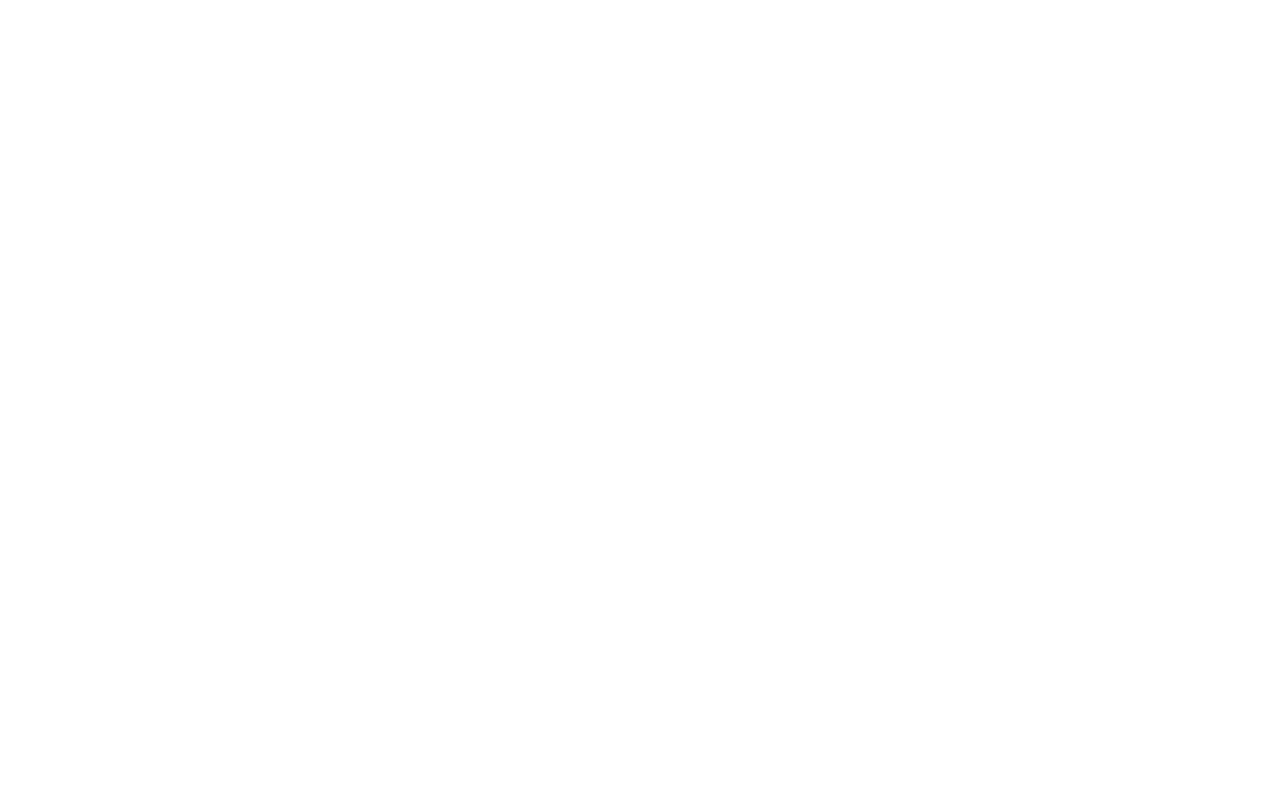
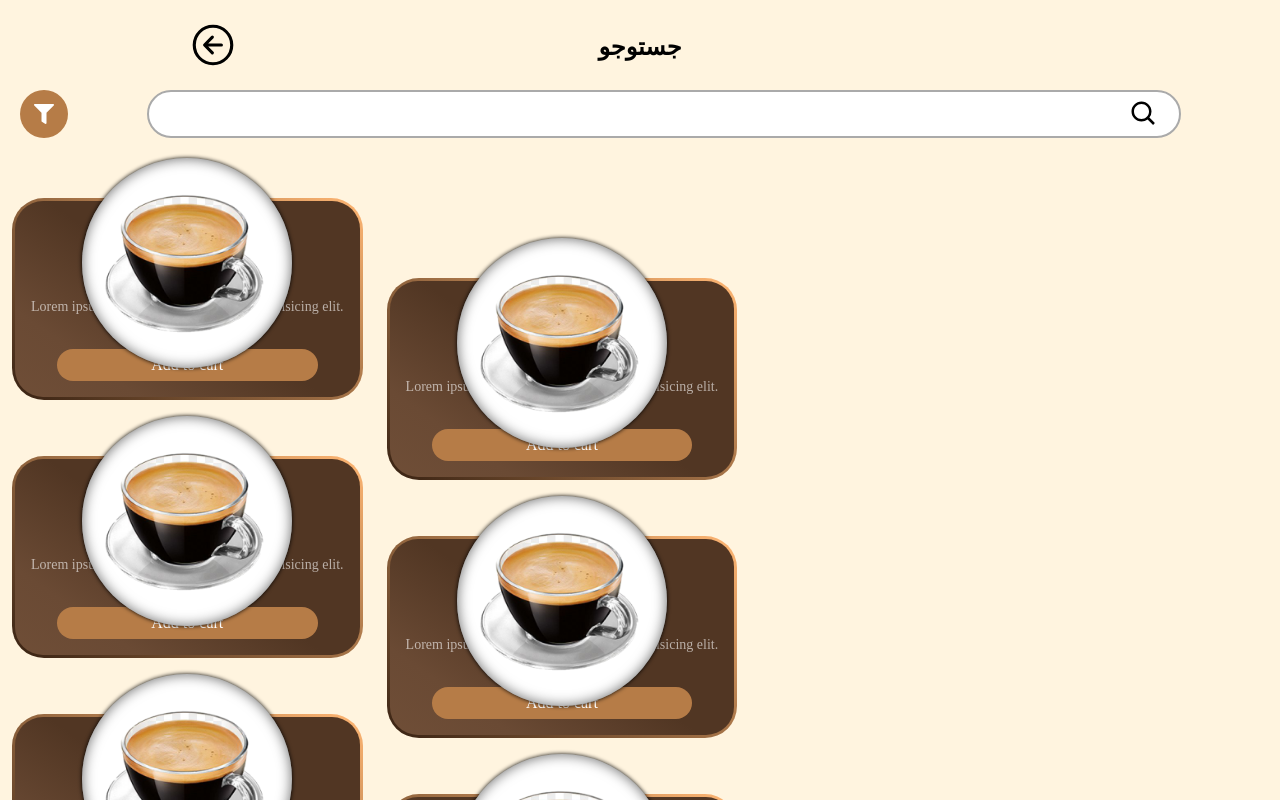
Before and after one commit to MPourmoghaddamZand/mistcoffee, a React (Vite) app: page /search in a window 1280 px wide. Shown: the top 800 px of the page. Built offline with nearby package versions, Linux system fonts and the light colour scheme.

Commit message:
add Search components

```diff
--- a/src/App.jsx
+++ b/src/App.jsx
@@ -11,9 +11,9 @@
       <Routes>
         <Route element={<WithNavbar />}>
           <Route path="/menu" element={<Menu />} />
-          <Route path="/profile" element={<>pro</>} />
-          <Route path="/orders" element={<>pro</>} />
-          <Route path="/about" element={<>pro</>} />
+          <Route path="/profile" element={<>profile</>} />
+          <Route path="/orders" element={<>orders</>} />
+          <Route path="/about" element={<>about</>} />
           <Route path="/ordercallback" element={<>orderc</>} />
           <Route path="/orderstatus" element={<>orders</>} />
         </Route>
--- a/src/components/Layout/Hero.jsx
+++ b/src/components/Layout/Hero.jsx
@@ -3,13 +3,13 @@
 
 const Hero = () => {
     return (
-        <div className='mt-8'>
+        <header className='mt-8'>
             <div className='w-10/12 m-auto bg-myhardbrown h-48 rounded-3xl relative'>
                 <div className='absolute -top-5 -right-8'>
                     <img className='' src={cup} alt="Cup" />
                 </div>
             </div>
-        </div>
+        </header>
     )
 }
 
--- a/src/components/Layout/Product.jsx
+++ b/src/components/Layout/Product.jsx
@@ -11,8 +11,8 @@
 
 const ProductBox = ({ title, detil, img, price }) => {
   return (
-    <div style={{background: linierbackground}} className=" p-1 rounded-[32px] relative">
-      <div style={{background:linierGradient}} className="flex flex-col justify-center items-center  round p-4 text-center">
+    <div style={{ background: linierbackground }} className=" p-[3px] rounded-[32px] relative">
+      <div style={{ background: linierGradient }} className="flex flex-col justify-center items-center  round p-4 text-center">
         <div style={StyledEllipse5} className="w-3/5 drop-shadow-[0px_0px_2px_#000] bg-white rounded-full p-2 absolute -top-10">
           <img className="aspect-square" src={img} alt="" />
         </div>
@@ -47,4 +47,35 @@
   );
 };
 
+export const ProductSearch = () => {
+  return (
+    <div className="flex">
+      <div className="flex flex-col gap-14 p-3 pt-10">
+        {[0, 1, 2, 3].map((item, index) => {
+          return (
+            <ProductBox
+              title={"item1"}
+              detil={"Lorem ipsum dolor sit amet consectetur adipisicing elit."}
+              price={90000}
+              img={"/images/esp.png"}
+            />
+          );
+        })}
+      </div>
+      <div className="flex flex-col gap-14 p-3 pt-10 mt-20">
+        {[0, 1, 2, 3].map((item, index) => {
+          return (
+            <ProductBox
+              title={"item2"}
+              detil={"Lorem ipsum dolor sit amet consectetur adipisicing elit."}
+              price={90000}
+              img={"/images/esp.png"}
+            />
+          );
+        })}
+      </div>
+    </div>
+  );
+};
+
 export default Product;
--- a/src/components/Layout/Reward.jsx
+++ b/src/components/Layout/Reward.jsx
@@ -1,12 +1,18 @@
 import React from 'react'
 import { CiCoffeeCup } from 'react-icons/ci'
+import { TiTick } from 'react-icons/ti'
 
 
-const Item = ({ active , key }) => {
+const Item = ({ active, key }) => {
     return (
         <>
-            <div key={key} className={`w-10 h-10 center bg-myneutral rounded-full ${active ? "" : "opacity-20"}`}>
+            <div key={key} className={`w-10 h-10 center bg-myneutral rounded-full relative ${active ? "" : "opacity-20"}`}>
                 <CiCoffeeCup size={30} />
+                {active &&
+                    <div className='absolute w-4 h-4 flex justify-center items-center bg-green-500 rounded-full bottom-0 right-0'>
+                        <TiTick size={14} />
+                    </div>
+                }
             </div>
         </>
     )
@@ -20,7 +26,7 @@
                     {
                         [1, 2, 3, 4].map((index) => {
                             return (
-                                <Item key={index}/>
+                                <Item active={index === 1} key={index} />
                             )
                         })
                     }
--- a/src/components/navbar/Navbar.jsx
+++ b/src/components/navbar/Navbar.jsx
@@ -1,5 +1,6 @@
 import React from 'react'
 import { FiSearch, FiShoppingCart } from "react-icons/fi";
+import { Link } from 'react-router-dom';
 
 const Navbar = () => {
     return (
@@ -10,9 +11,11 @@
             <div className=''>
                 <h1 className=' font-trajan text-4xl font-semibold'>Mist Cafe</h1>
             </div>
-            <div>
-                <FiSearch size={30} />
-            </div>
+            <Link to='/search'>
+                <div>
+                    <FiSearch size={30} />
+                </div>
+            </Link>
         </nav>
     )
 }
--- /dev/null
+++ b/src/components/navbar/SecNavbar.jsx
@@ -0,0 +1,23 @@
+import React from 'react'
+import { IoArrowBackCircleOutline } from 'react-icons/io5'
+import { Link } from 'react-router-dom'
+
+const SecNavbar = ({ title , path }) => {
+    return (
+        <nav className='grid grid-cols-3 place-items-center'>
+            <div>
+                <Link to={path}>
+                    <IoArrowBackCircleOutline size={50} />
+                </Link>
+            </div>
+            <div>
+                <h2 className='text-2xl font-black pt-1'>
+                    {title}
+                </h2>
+            </div>
+            <div className='flex-grow'>{ /* Grow */}</div>
+        </nav>
+    )
+}
+
+export default SecNavbar
--- a/src/components/utils/inputs/Input.jsx
+++ b/src/components/utils/inputs/Input.jsx
@@ -1,12 +1,19 @@
 import React from "react";
 
-const Input = ({ placeholder }) => {
+const Input = ({ placeholder, className = '', icon }) => {
   return (
-    <input
-      className="text-center py-4 rounded-full w-10/12 m-auto border-2 border-[#aaa]"
-      type="text"
-      placeholder={placeholder}
-    />
+    <>
+      <div
+        className={`flex justify-end items-center gap-2 bg-white text-right px-5 py-4 rounded-full w-10/12 m-auto border-2 border-[#aaa] ${className}`}
+      >
+        <input
+          className="all-unset flex-1 w-full"
+          type="text"
+          placeholder={placeholder}
+          />
+          {icon != undefined && icon}
+      </div>
+    </>
   );
 };
 
--- a/src/main.jsx
+++ b/src/main.jsx
@@ -11,7 +11,6 @@
       <NavbarProvider>
         <div className="overflow-x-hidden">
           <App />
-          {/* <MobileNav /> */}
         </div>
       </NavbarProvider>
   </StrictMode>
--- a/src/pages/Menu.jsx
+++ b/src/pages/Menu.jsx
@@ -16,7 +16,7 @@
       <Hero />
       <Category />
       <Product />
-      <div className="h-28"/>
+      <div className="h-28" />
     </div>
   );
 };
--- a/src/pages/Search.jsx
+++ b/src/pages/Search.jsx
@@ -1,12 +1,30 @@
 import React from 'react'
+import SecNavbar from '../components/navbar/SecNavbar'
+import Input from '../components/utils/Inputs/Input'
+import { BiSearch } from 'react-icons/bi'
+import { FaFilter } from 'react-icons/fa'
+import Product, { ProductSearch } from '../components/Layout/Product'
 
 
 
+const SearchInput = () => {
+    return (
+        <div className='flex flex-row-reverse justify-center items-center px-5'>
+            <Input className='h-12' icon={<BiSearch size={30} />} />
+            <div className='w-12 h-12 flex justify-center items-center rounded-full bg-mysecondary'>
+                <FaFilter color='white' size={20} />
+            </div>
+        </div>
+    )
+}
 
 
 const Search = () => {
     return (
-        <div className='flex gap-5 p-5 pt-20'>
+        <div className='w-full h-full flex flex-col gap-5 min-h-screen py-5 bg-myback'>
+            <SecNavbar title={'جستوجو'} path={'/menu'} />
+            <SearchInput />
+            <ProductSearch/>
         </div>
     )
 }
```
Also changed, not shown: 6 other files (tests, documents, lock files or other folders).
